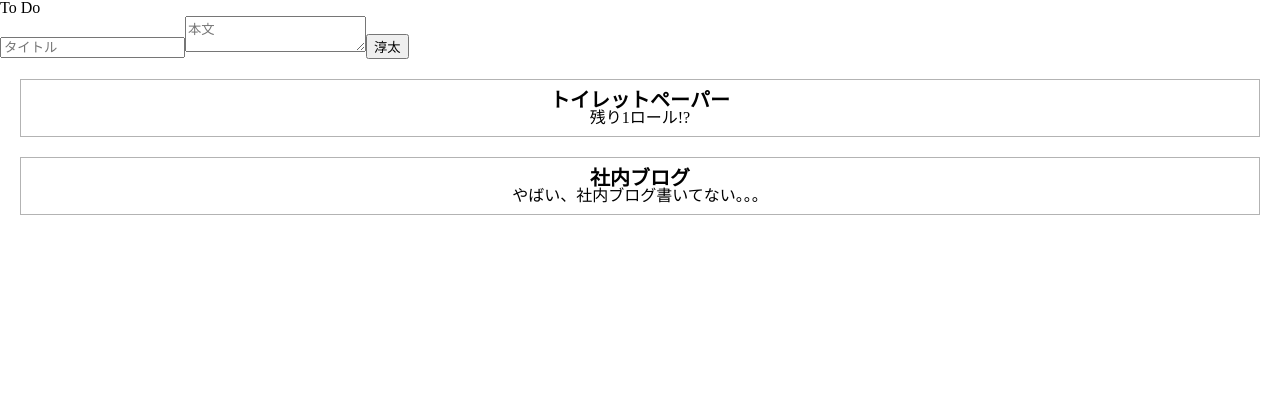
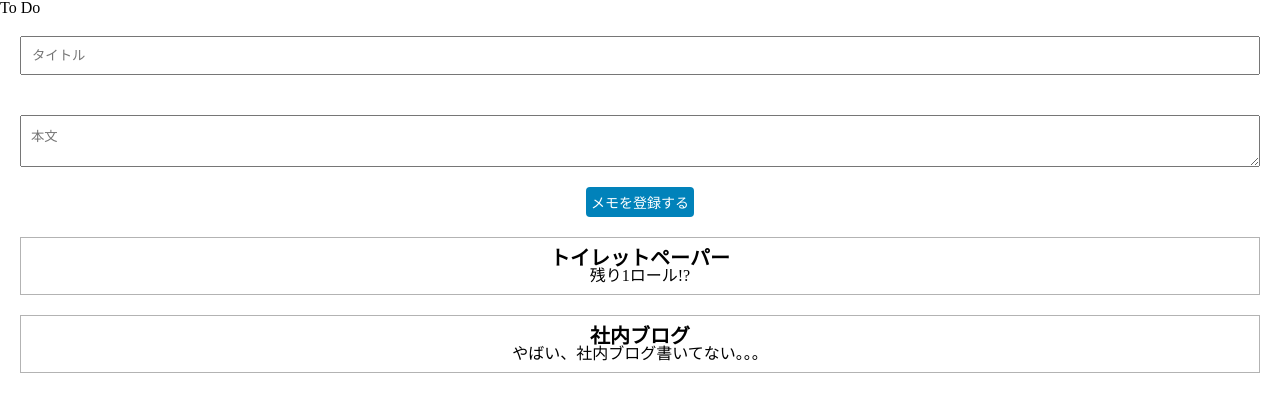
Before and after one commit to JuntaHara/ToDo_App, a React (Create React App) app: page / in a window 1280 px wide. Shown: the top 412 px of the page. Built offline with nearby package versions, Linux system fonts and the light colour scheme.

Commit message:
メモのバグを修正

```diff
--- a/src/components/memoForm.js
+++ b/src/components/memoForm.js
@@ -3,28 +3,36 @@ import Input from './input';
 import Textarea from './textarea';
 import Button from './button';
 import {useState} from 'react';
+import styles from '../styles/memoForm.module.scss';
 
 function Memoform(props) {
 
     const [draft, setDraft] = useState({});
     function titleChange(e) {
         console.log('titleChange', e.target.value);
-        setDraft({title:e.target.value});
+        setDraft({
+            ...draft,
+            title:e.target.value
+        });
     }
     function messageChange(e) {
         console.log('messageChange', e.target.value);
-        setDraft({message:e.target.value});
+        setDraft({
+            ...draft,
+            message:e.target.value
+        });
     }
 
     function memoSubmit() {
         console.log('memoSubmit', draft);
         props.submitButtonClickHandler(draft);
+        setDraft({});
     }
     return(
-        <div>
-            <Input onChangeHandler={titleChange} placeholder="タイトル" value={draft.title}></Input>
-            <Textarea onChangeHandler={messageChange} placeholder="本文" value={draft.message}></Textarea>
-            <Button onClickHandler={memoSubmit}>淳太</Button>
+        <div className={styles.memoFormWrap}>
+            <Input onChangeHandler={titleChange} placeholder="タイトル" value={draft.title || ""}></Input>
+            <Textarea onChangeHandler={messageChange} placeholder="本文" value={draft.message || ""}></Textarea>
+            <Button onClickHandler={memoSubmit}>メモを登録する</Button>
         </div>
     )
 }
--- /dev/null
+++ b/src/styles/memoForm.module.scss
@@ -0,0 +1,18 @@
+.memoFormWrap {
+    display: flex;
+    flex-direction: column;
+    Input, Textarea {
+        margin: 20px;
+        padding: 10px;
+    }
+    Button {
+        width: fit-content;
+        color: #fff;
+        background-color: rgb(1, 130, 186);
+        font-size: 14px;
+        padding: 5px;
+        border-radius: 4px;
+        border: none;
+        align-self: center;
+    }
+}
```
Also changed, not shown: src/styles/memo.module.scss (line endings or trailing spaces).
